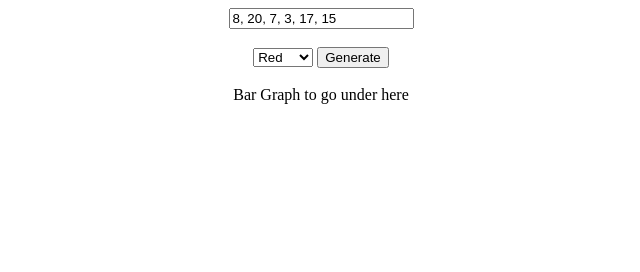
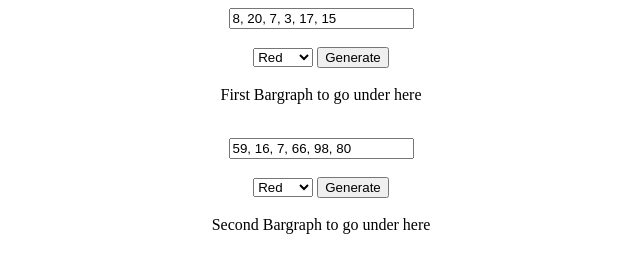
Before and after one commit to DraconianLore/lighthouse-stretch, a website: page index.html in a window 1280 px wide. Shown: the whole page, without its empty margins (319-959 px from the left). Drawn offline with nearby package versions, Linux system fonts and the light colour scheme.

Commit message:
added second bad, discovered scalability problem with large numbers to be sorted

```diff
--- a/index.html
+++ b/index.html
@@ -18,8 +18,7 @@
         </select>
         <button onclick="newBar(colourPicker.value)">Generate</button>
         <br><br>
-        Bar Graph to go under here
-
+        First Bargraph to go under here
         <br><br>
         <div id="barGraphSpace">
 
@@ -41,6 +40,42 @@
             }
 
           </script>
+          <p>
+
+          </p>
+          <input type="text" id="dataToSend2" value="59, 16, 7, 66, 98, 80"><br><br>
+          <select id=colourPicker2>
+            <option value="red">Red</option>
+            <option value="green">Green</option>
+            <option value="blue">Blue</option>
+            <option value="black">Black</option>
+          </select>
+          <button onclick="newBar2(colourPicker2.value)">Generate</button>
+          <br><br>
+          Second Bargraph to go under here
+
+          <br><br>
+          <div id="barGraphSpace2">
+
+          </div>
+          <script>
+            const newBar2 = function(colour) {
+              // get numbers and convert to an array
+              let sendData = (document.getElementById('dataToSend2').value).split(',').map(function(numbers){
+                return parseInt(numbers, 10);
+              });
+              // get colour (and eventually size of window/frame area for graph)
+              document.getElementById('barGraphSpace2').innerHTML = '';
+              let options = {
+                colour: colour,
+                width: '600',
+                heigt: '500'
+              }
+              // call function to generate bar graph
+              drawBarChart(sendData, options, document.getElementById('barGraphSpace2'));
+            }
+
+          </script>
 
 
     </td>
```
